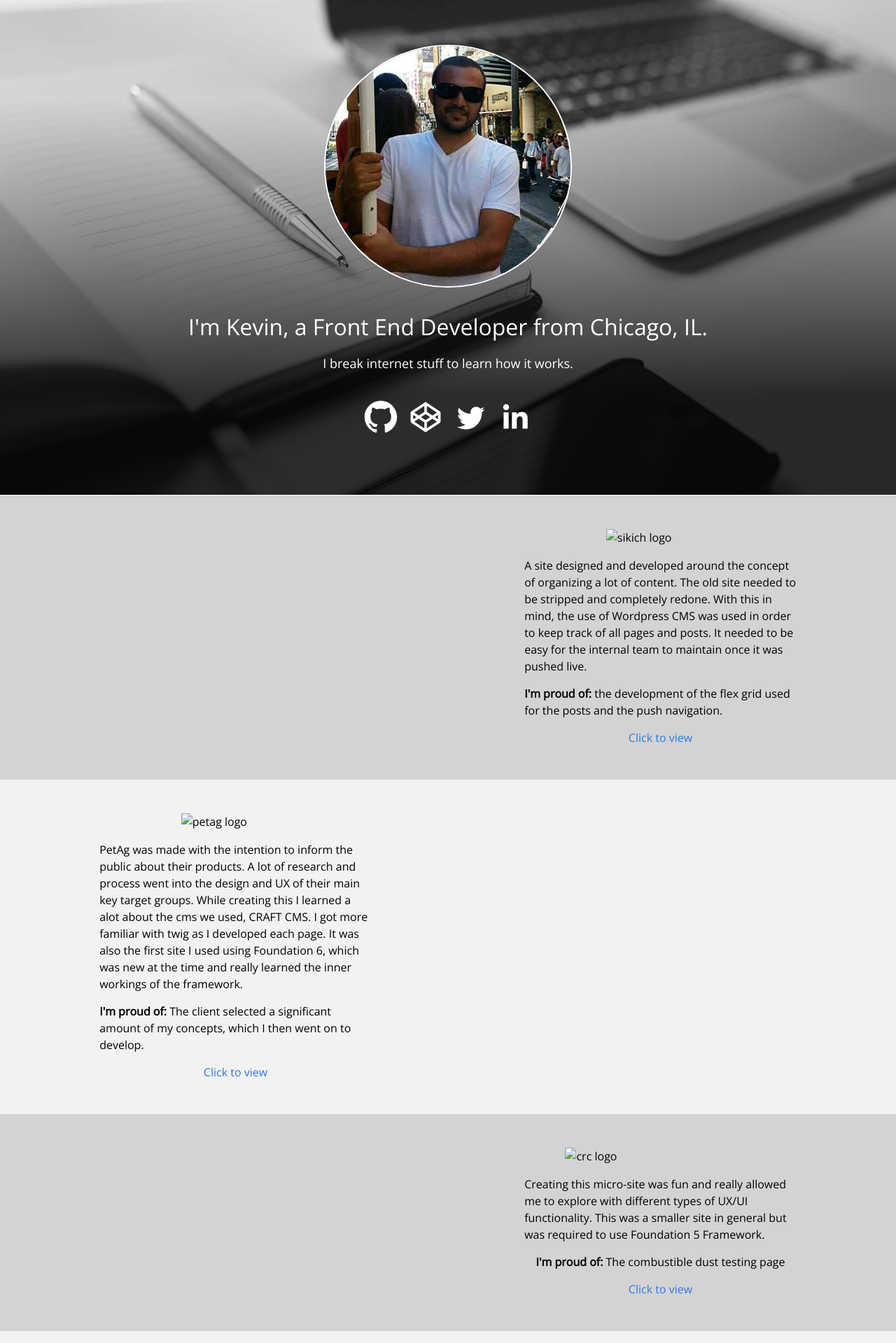
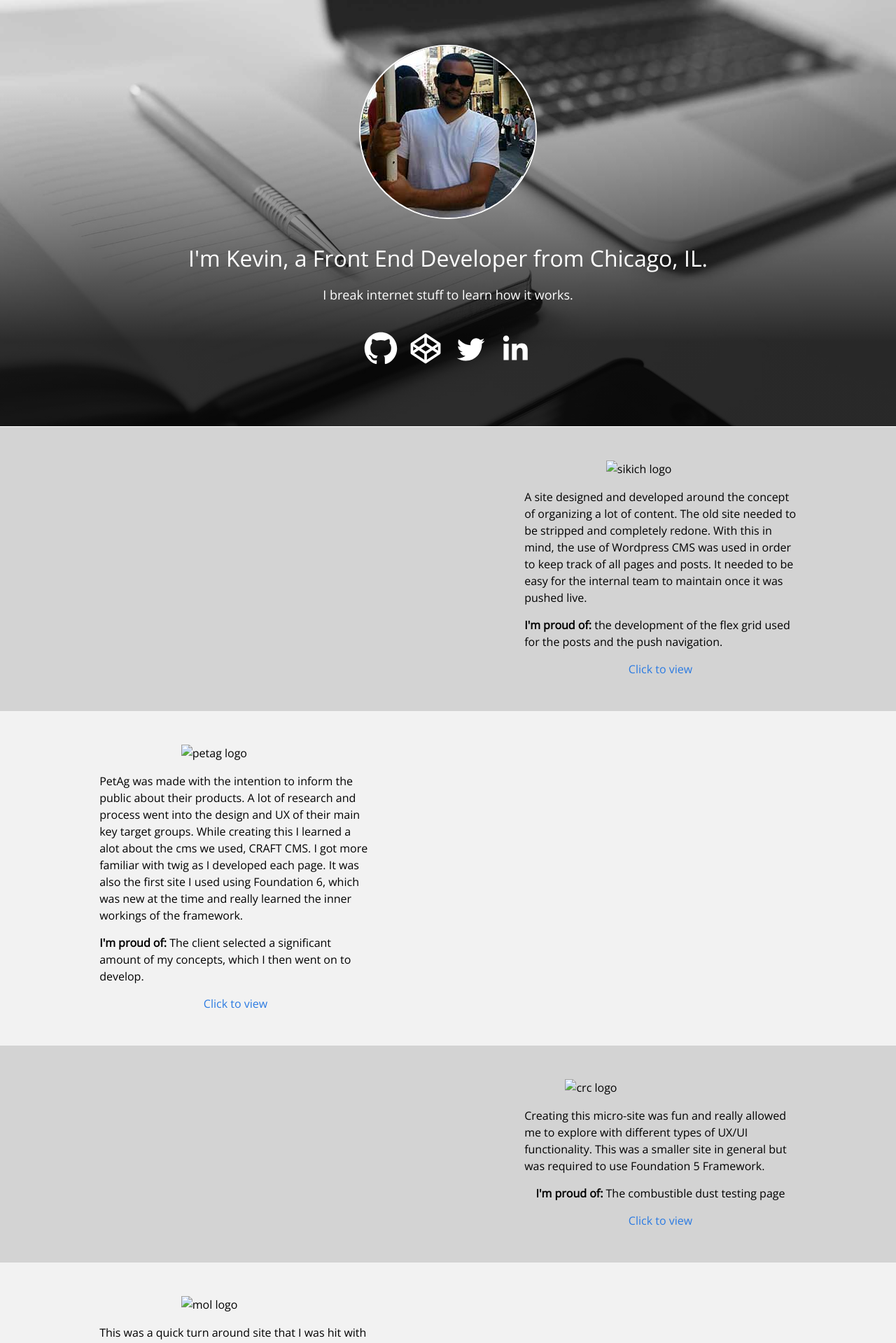
Before and after one commit to kgmorales/kevinmoral.es, a Jekyll site: the page built from index.html, in a window 1280 px wide. Shown: the top 1919 px of the page at 70% size. Built offline with Jekyll 4.4.1, drawn with Linux system fonts in a browser that asks for light colours; Markdown is read by kramdown in place of the engine named in the settings; the list of posts is cut into pages by our own code.

Commit message:
background resize

```diff
--- a/_includes/head.html
+++ b/_includes/head.html
@@ -4,9 +4,9 @@
   <meta name="viewport" content="width=device-width, initial-scale=1">
   <title>Kevin Morales | Front End Developer</title>
   <meta name="description" content="As I am constantly learning, I put things here.">
-   <style>
-      {% include main.min.css %}
-    </style>
+  <style>
+  {% include main.min.css %}
+  </style>
   <link rel="canonical" href="{{ page.url | replace:'index.html','' | prepend: site.baseurl | prepend: site.url }}">
   <!-- RSS jumbo -->
   <link rel="alternate" type="application/rss+xml" title="{{ site.title }}" href="{{ " /feed.xml " | prepend: site.baseurl | prepend: site.url }}">
--- a/_scss/_base/_base.scss
+++ b/_scss/_base/_base.scss
@@ -127,13 +127,9 @@
   }
   > svg {
     display: inline-block;
-    width: 32px;
-    height: 32px;
+    width: 100%;
+    height: 64px;
     vertical-align: middle;
-    @include bp(sm) {
-      width: 64px;
-      height: 64px;
-    }
     path {
       fill: #fff;
     }
--- a/_scss/_regions/_intro.scss
+++ b/_scss/_regions/_intro.scss
@@ -3,6 +3,10 @@
    background-repeat: no-repeat;
    background-size: cover;
    margin: 0 auto;
+   text-align:center;
+   @include bp(md){
+    background-size:100%;
+   }
  }
 
  .wrapper {
```
Also changed, not shown: _includes/main.min.css, images/avatar.jpg.
